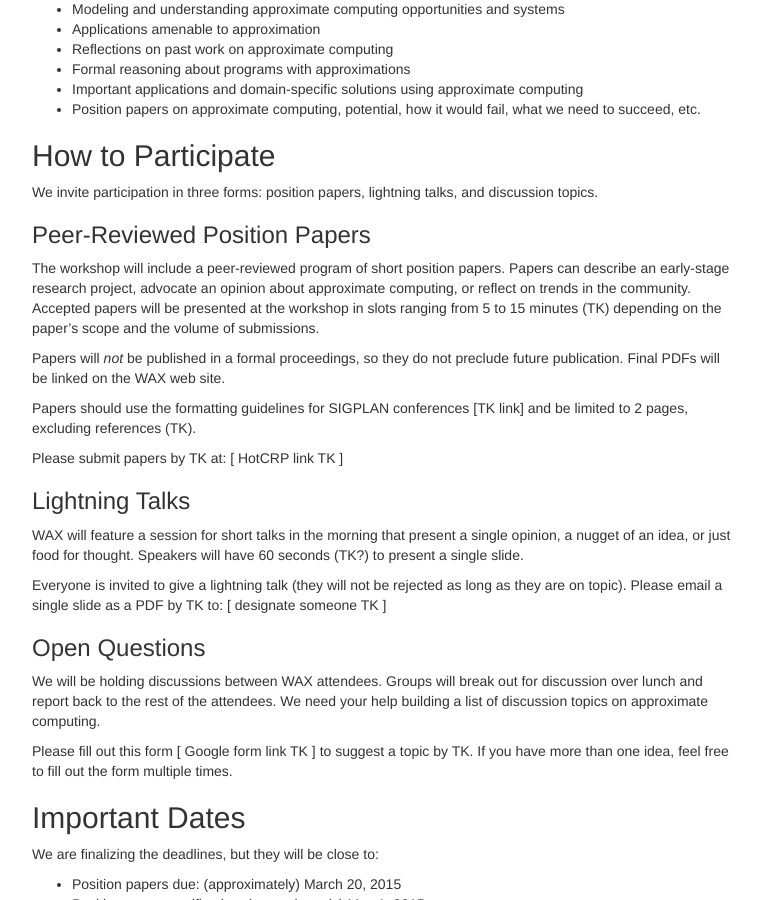
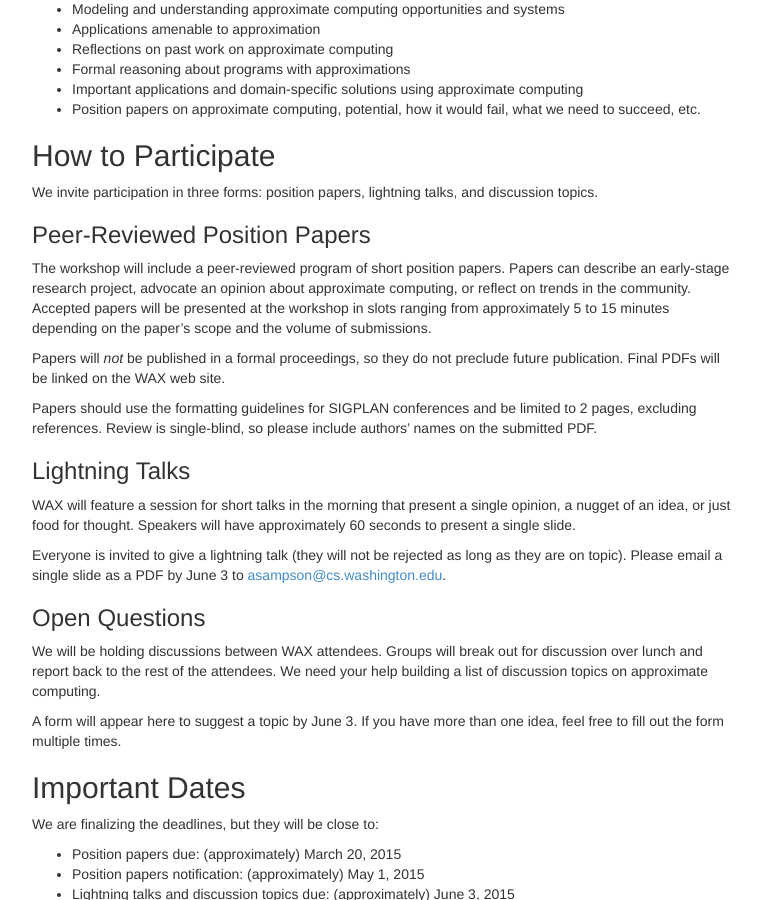
Before and after one commit to uwsampa/sampa-public, a Jekyll site: the page built from wax2015/cfp.md, in a window 1280 px wide and 900 px high, scrolled down 734 px. Shown: the whole window, without its empty margins (258-1018 px from the left). Built offline with Jekyll 4.4.1, drawn with Linux system fonts in a browser that asks for light colours; Markdown is read by kramdown in place of the engine named in the settings.

Commit message:
TK -> approximately

```diff
--- a/wax2015/cfp.md
+++ b/wax2015/cfp.md
@@ -33,25 +33,26 @@ We invite participation in three forms: position papers, lightning talks, and di
 
 ### Peer-Reviewed Position Papers
 
-The workshop will include a peer-reviewed program of short position papers. Papers can describe an early-stage research project, advocate an opinion about approximate computing, or reflect on trends in the community. Accepted papers will be presented at the workshop in slots ranging from 5 to 15 minutes (TK) depending on the paper's scope and the volume of submissions.
+The workshop will include a peer-reviewed program of short position papers. Papers can describe an early-stage research project, advocate an opinion about approximate computing, or reflect on trends in the community. Accepted papers will be presented at the workshop in slots ranging from approximately 5 to 15 minutes depending on the paper's scope and the volume of submissions.
 
 Papers will *not* be published in a formal proceedings, so they do not preclude future publication. Final PDFs will be linked on the WAX web site.
 
-Papers should use the formatting guidelines for SIGPLAN conferences [TK link] and be limited to 2 pages, excluding references (TK).
+Papers should use the formatting guidelines for SIGPLAN conferences and be limited to 2 pages, excluding references. Review is single-blind, so please include authors' names on the submitted PDF.
 
-Please submit papers by TK at: [ HotCRP link TK ]
+<!-- Insert HotCRP link here. -->
+<!-- Also add sigplanconf link. -->
 
 ### Lightning Talks
 
-WAX will feature a session for short talks in the morning that present a single opinion, a nugget of an idea, or just food for thought. Speakers will have 60 seconds (TK?) to present a single slide.
+WAX will feature a session for short talks in the morning that present a single opinion, a nugget of an idea, or just food for thought. Speakers will have approximately 60 seconds to present a single slide.
 
-Everyone is invited to give a lightning talk (they will not be rejected as long as they are on topic). Please email a single slide as a PDF by TK to: [ designate someone TK ]
+Everyone is invited to give a lightning talk (they will not be rejected as long as they are on topic). Please email a single slide as a PDF by June 3 to [asampson@cs.washington.edu](mailto:asampson@cs.washington.edu).
 
 ### Open Questions
 
 We will be holding discussions between WAX attendees. Groups will break out for discussion over lunch and report back to the rest of the attendees. We need your help building a list of discussion topics on approximate computing.
 
-Please fill out this form [ Google form link TK ] to suggest a topic by TK. If you have more than one idea, feel free to fill out the form multiple times.
+A form will appear here to suggest a topic by June 3. If you have more than one idea, feel free to fill out the form multiple times.
 
 ## Important Dates
 
@@ -72,14 +73,13 @@ Organizers:
 * [Adrian Sampson][], University of Washington
 * [Ben Zorn][], Microsoft Research
 
+The program committee for position papers will be listed here.
+
+Contact the [organizers][] with questions.
+
 [Ben Zorn]: http://research.microsoft.com/en-us/people/zorn/
 [Emery Berger]: http://emeryberger.com/
 [Adrian Sampson]: http://homes.cs.washington.edu/~asampson/
 [Kathryn S McKinley]: http://research.microsoft.com/en-us/people/mckinley/
 [Luis Ceze]: http://homes.cs.washington.edu/~luisceze/
-
-The program committee for position papers will be listed here.
-
-Contact the [organizers][] with questions.
-
 [organizers]: mailto:wax2015@cs.washington.edu
```
Also changed, not shown: wax2015/index.md (+3 -1 lines).
